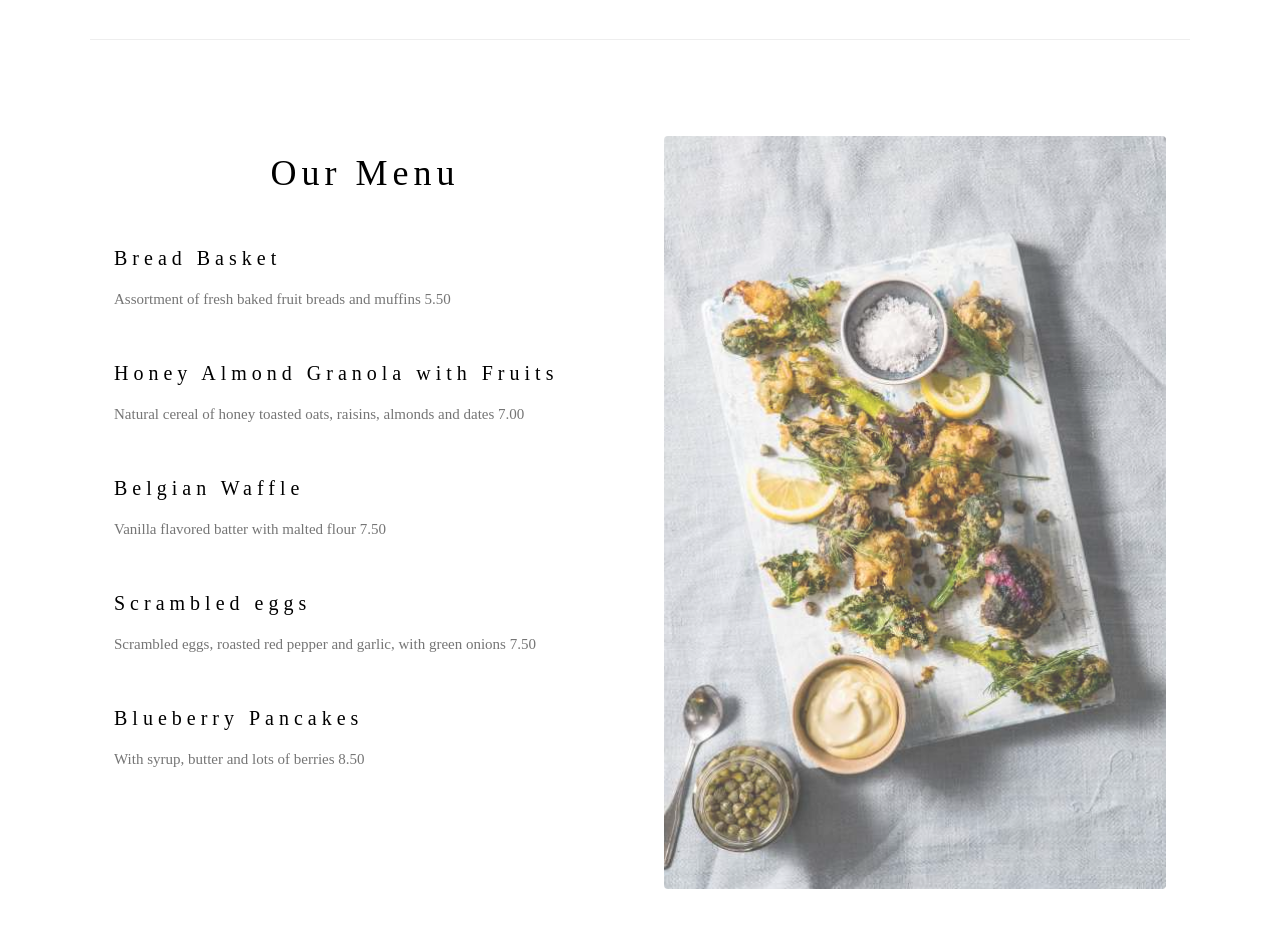
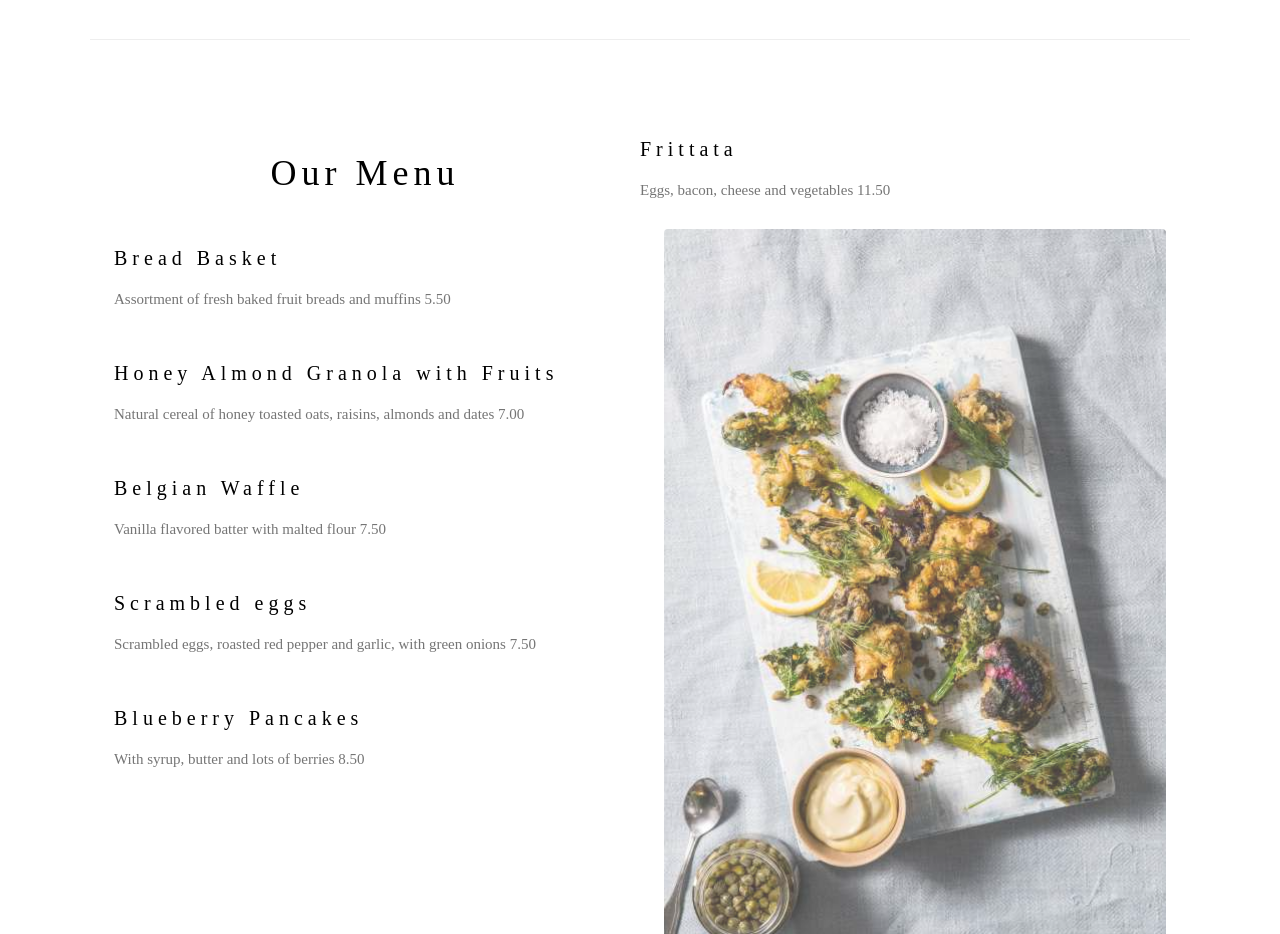
Before and after one commit to LucasTravis24/mywebsite, a plain HTML site: page index.html in a window 1280 px wide. Shown: the part 1400-2334 px from the top of the page. Drawn offline with nearby package versions, Linux system fonts and the light colour scheme.

Commit message:
Adicionado o Item Frittata ao menu

```diff
--- a/index.html
+++ b/index.html
@@ -75,6 +75,8 @@ h1, h2, h3, h4, h5, h6 {
       <h4>Blueberry Pancakes</h4>
       <p class="w3-text-grey">With syrup, butter and lots of berries 8.50</p>
     </div>
+    <h4>Frittata</h4>
+    <p class="w3-text-grey">Eggs, bacon, cheese and vegetables 11.50</p>
 
     <div class="w3-col l6 w3-padding-large">
       <img src="tablesetting.jpg" class="w3-round w3-image w3-opacity-min" alt="Menu" style="width:100%">
```
